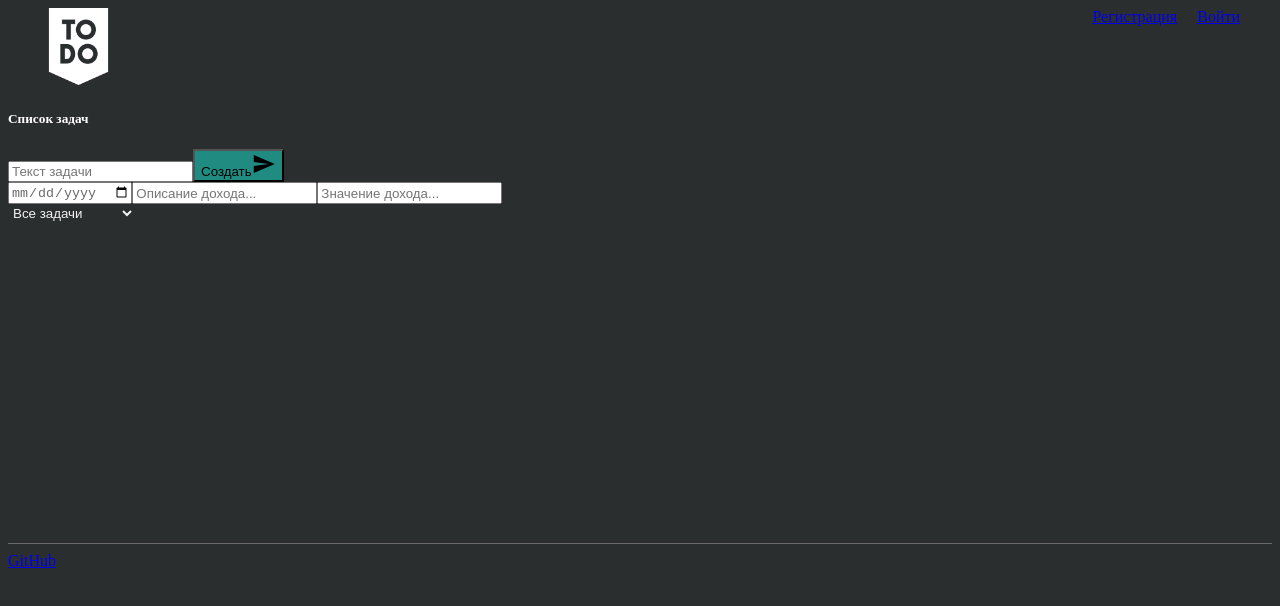
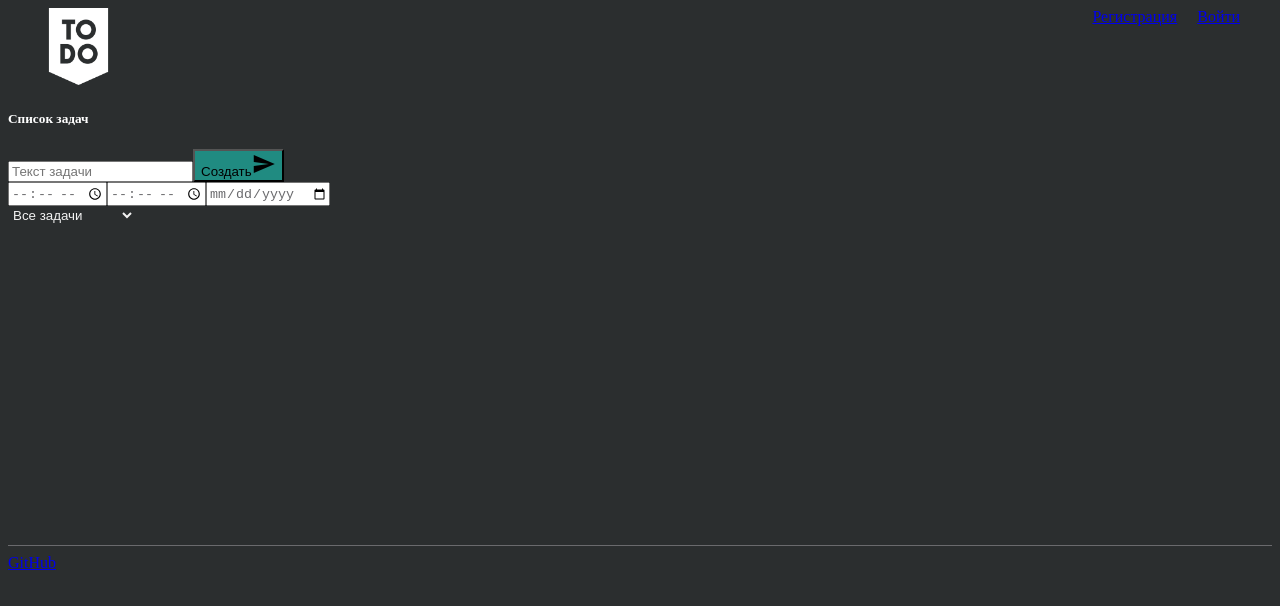
Before and after one commit to i5anin/ToDoList-vue.js, a Vue app: page /todos in a window 1280 px wide. Shown: the top 606 px of the page. Built offline with nearby package versions, Linux system fonts and the light colour scheme; no server answers.

Commit message:
Update TodoAdd.vue

```diff
--- a/src/components/TodoAdd.vue
+++ b/src/components/TodoAdd.vue
@@ -13,21 +13,21 @@
       </button>
       <form @submit.prevent="onSubmit">
         <!-- атрибут v-model превращает title в модель -->
+        <input
+          type="time"
+          placeholder="Время входа"
+          v-model="formData.timeIn"
+        />
+        <input
+          type="time"
+          placeholder="Время выхода"
+          v-model="formData.timeOut"
+        />
 
         <input
           type="date"
           placeholder="Дата поступления..."
           v-model="formData.date"
-        />
-        <input
-          type="text"
-          placeholder="Описание дохода..."
-          v-model="formData.desc"
-        />
-        <input
-          type="number"
-          placeholder="Значение дохода..."
-          v-model="formData.value"
         />
       </form>
     </div>
@@ -41,20 +41,20 @@ import { reactive } from "vue";
 export default {
   setup(props, { emit }) {
     const formData = reactive({
-      desc: null,
-      value: null,
+      timeIn: null,
+      timeOut: null,
       date: null,
     });
 
     function FormHandler() {
       emit("add-income", {
-        desc: formData.desc,
-        value: formData.value,
+        timeIn: formData.timeIn,
+        timeOut: formData.timeOut,
         date: formData.date,
       });
 
-      formData.desc = null;
-      formData.value = null;
+      formData.timeIn = null;
+      formData.timeOut = null;
       formData.date = null;
     }
 
```
